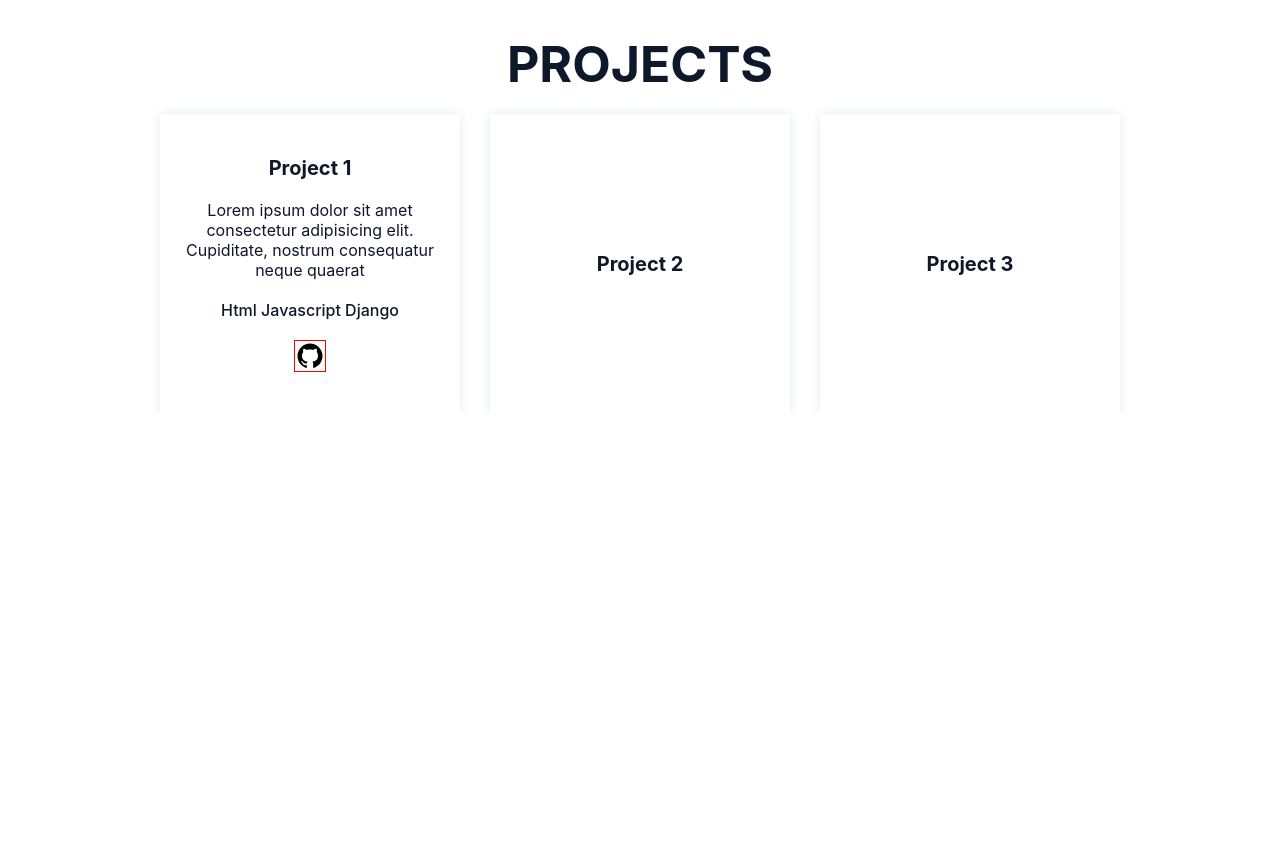
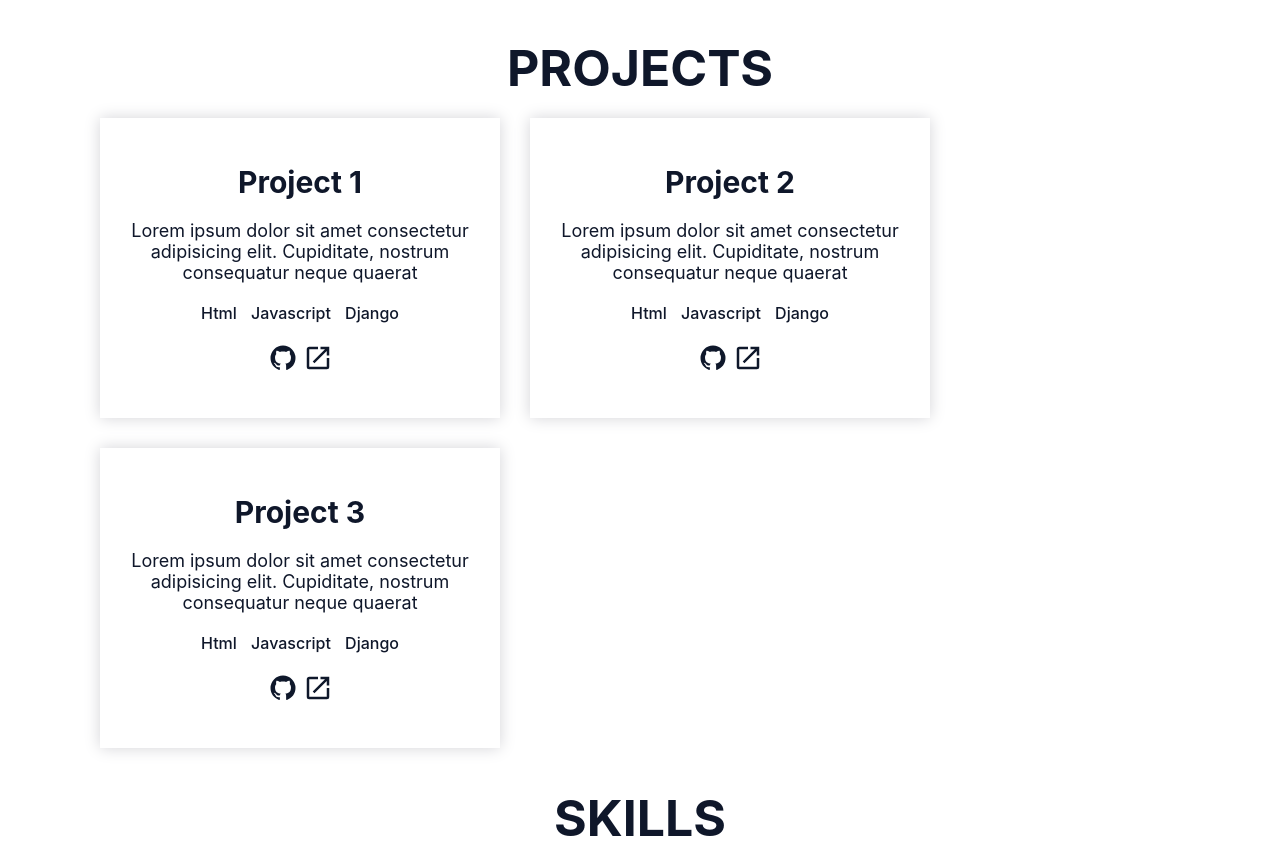
Before and after one commit to olamilekan5162/oracle-portfolio, a React (Vite) app: page / in a window 1280 px wide. Shown: the part 506-1374 px from the top of the page. Before the commit the page ends 920 px from the top, so only its background shows below. Built offline with nearby package versions, Linux system fonts and the light colour scheme.

Commit message:
started working on the skill section

```diff
--- a/src/App.jsx
+++ b/src/App.jsx
@@ -2,6 +2,7 @@
 import Hero from './components/LandingSection'
 import Navbar from './components/Navbar'
 import Profile from './components/GitHubProfile'
+import Skills from './components/Skills'
 
 function App() {
 
@@ -10,6 +11,7 @@ function App() {
       <Navbar />
       <Hero />
       <Profile />
+      <Skills />
     </div>
   )
 }
--- a/src/components/GitHubProfile.jsx
+++ b/src/components/GitHubProfile.jsx
@@ -1,4 +1,5 @@
 import github from '../assets/github.svg'
+import open from '../assets/open-in-new.svg'
 
 const Profile = () => {
   return (
@@ -7,20 +8,34 @@ const Profile = () => {
       <div className="project-wrapper">
         <div className="projects">
           <h1>Project 1</h1>
-          <p>Lorem ipsum dolor sit amet consectetur adipisicing elit. Cupiditate, nostrum consequatur neque quaerat</p>
-          <p className="stack">Html Javascript Django</p>
+          <p className="text">Lorem ipsum dolor sit amet consectetur adipisicing elit. Cupiditate, nostrum consequatur neque quaerat</p>
+          <p className="stacks">Html Javascript Django</p>
           <div className="image-wrap">
             <img src={github} alt="github" />
+            <img src={open} alt="" />
           </div>
         </div>
+
         <div className="projects">
           <h1>Project 2</h1>
+          <p className="text">Lorem ipsum dolor sit amet consectetur adipisicing elit. Cupiditate, nostrum consequatur neque quaerat</p>
+          <p className="stacks">Html Javascript Django</p>
+          <div className="image-wrap">
+            <img src={github} alt="github" />
+            <img src={open} alt="" />
+          </div>
+        </div>
 
-        </div>
         <div className="projects">
           <h1>Project 3</h1>
+          <p className="text">Lorem ipsum dolor sit amet consectetur adipisicing elit. Cupiditate, nostrum consequatur neque quaerat</p>
+          <p className="stacks">Html Javascript Django</p>
+          <div className="image-wrap">
+            <img src={github} alt="github" />
+            <img src={open} alt="" />
+          </div>
+        </div>
 
-        </div>
       </div>
     </div>
     );
--- /dev/null
+++ b/src/components/Skills.jsx
@@ -0,0 +1,13 @@
+const Skills = () => {
+    return (
+        <div className="skills-container">
+            <h1>SKILLS</h1>
+            <div className="skill-wrapper">
+
+            </div>
+        </div>
+
+     );
+}
+
+export default Skills;
--- a/src/index.css
+++ b/src/index.css
@@ -111,6 +111,7 @@
   max-width: 700px;
   word-wrap: break-word;
   text-align: justify;
+  font-size: large;
 }
 
 .hero-container .hero-links {
@@ -166,10 +167,10 @@
 
 .project-wrapper .projects {
   min-height: 300px;
-  width: 300px;
+  width: 400px;
   display: flex;
   flex-direction: column;
-  box-shadow: 0 0 10px #e2e8f0;
+  box-shadow: 0 0 15px #d4d4d8;
   align-items: center;
   justify-content: center;
   padding: 20px;
@@ -180,24 +181,50 @@
 }
 
 .projects h1 {
-  font-size: 20px;
+  font-size: 30px;
 }
 
-.projects p {
+.projects .text {
   text-align: center;
+  font-size: large;
 }
-.projects .stack {
+.projects .stacks {
   font-weight: 500;
+  text-align: center;
+  word-spacing: 10px;
 }
 .projects .image-wrap {
   display: flex;
   flex-direction: row;
   align-items: center;
   gap: 5px;
-  border: 1px solid red;
 }
 
 .image-wrap img {
   height: 30px;
   width: auto;
+  filter: invert(7%) sepia(10%) saturate(4954%) hue-rotate(189deg) brightness(100%) contrast(96%);
 }
+
+.image-wrap img:hover {
+  filter: invert(60%) sepia(37%) saturate(6305%) hue-rotate(352deg) brightness(100%) contrast(96%);
+}
+
+.skills-container {
+  display: flex;
+  flex-direction: column;
+  margin-top: 40px;
+  align-items: center;
+  gap: 20px;
+}
+
+.skills-container h1 {
+  font-size: 50px;
+}
+
+.skills-container .skills-wrapper {
+  display: flex;
+  flex-direction: row;
+  min-width: 700px;
+  flex-wrap: wrap;
+}
```
Also changed, not shown: src/components/Contact.jsx (added, +9 -0 lines), src/assets/open-in-new.svg (added).
